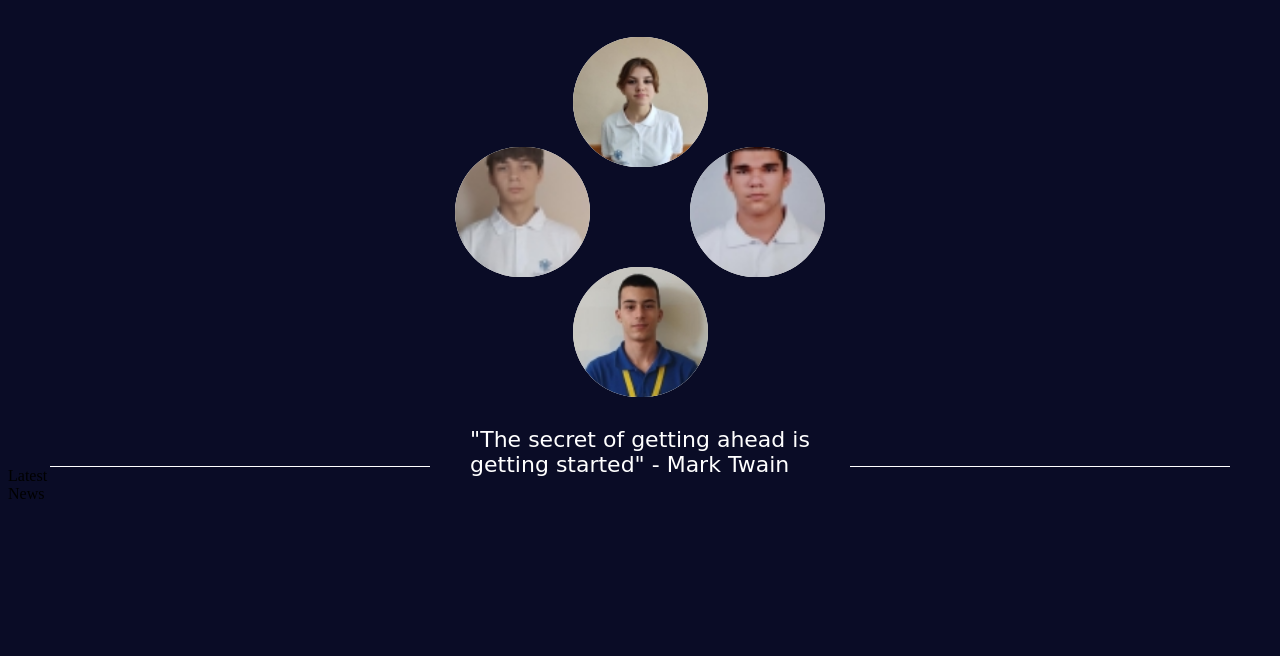
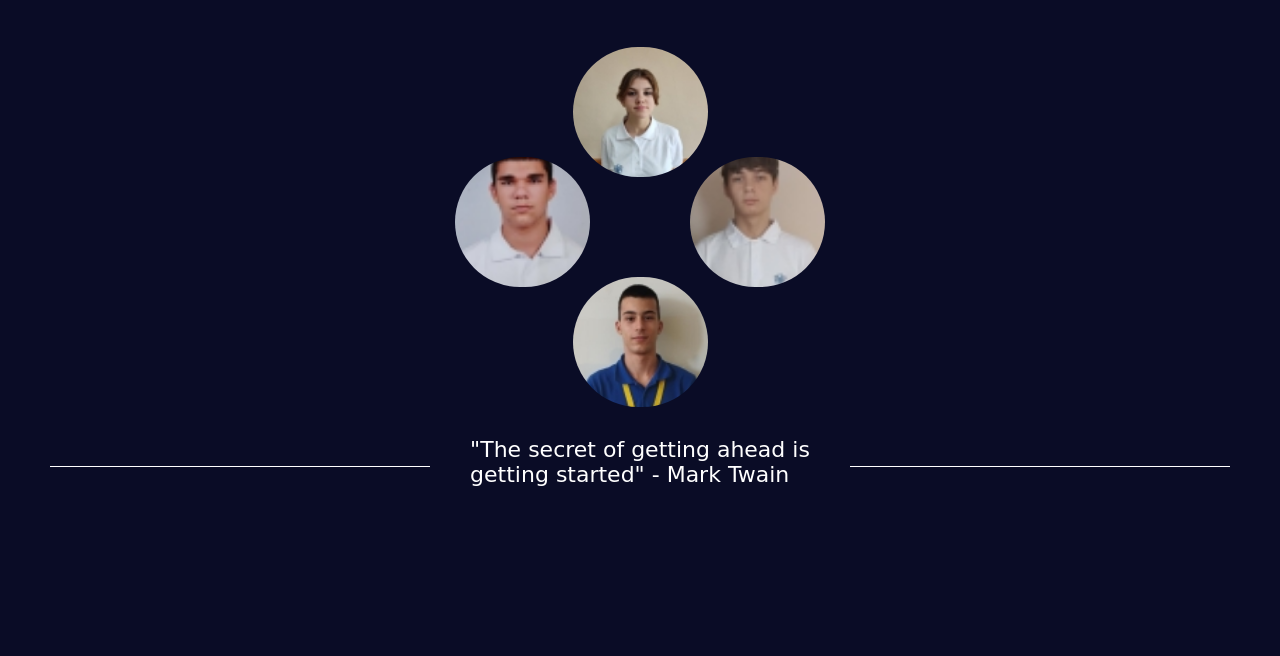
Before and after one commit to PKHristova22/shkembe-chorba, a plain HTML site: page AboutUs.html in a window 1280 px wide. Shown: the part 144-800 px from the top of the page. Drawn offline with Linux system fonts and the light colour scheme.

Commit message:
About us structure 2

```diff
--- a/AboutUs.html
+++ b/AboutUs.html
@@ -27,14 +27,14 @@
     </div>
     <div class="Infos">
     <div class="infos">
-        <div class="info1"><img src="./images/profilepicturev2.jpg" class="Perla"></div>
+        <div class="info1"></div>
     </div>
     <div class="infos2">
-        <div class="info3"><img class="simeon" src="./images/055b5652-706e-4f8e-87b2-a820b5a37480.jpg"> </div>
-        <div class="info4"><img src="./images/profilepicturev2 (1).jpg" class="rashkow"></div>
+        <div class="info3"> </div>
+        <div class="info4"></div>
     </div>
     <div class="infos3">
-        <div class="info2"><img src="./images/profilepicturev2 (2).jpg" class="nedko"></div>
+        <div class="info2"></div>
 </div>
     </div>
 
@@ -43,9 +43,5 @@
             getting started"
             -  Mark Twain
         </div>
-        <div class="latest-news">
-            <div class="latest">Latest</div>
-            <div class="news">News</div>
-        </div>
 </body>
 </html>
--- a/styles/AboutUs.css
+++ b/styles/AboutUs.css
@@ -51,14 +51,13 @@ body{
     gap: 400px;
 }
 .info1{
-    background-color: rgba(202, 203, 204, 1);
-    display: flex;
-    justify-content: center;
     width: 135px;
     height: 130px;
+    background-image: url("../images/profilepicturev2.jpg");
+    background-size: cover;
+    justify-content: center;
     border-radius: 200px;
     text-align: center;
-    color: white;
     transition: 0.2s;
 }
 .infos3{
@@ -71,8 +70,8 @@ body{
     margin-top: -10px;
 }
 .info2{
-    background-color: rgba(202, 203, 204, 1);
-    display: flex;
+   background-image: url("../images/profilepicturev2\ \(2\).jpg");
+    background-size:cover ;
     justify-content: center;
     width: 135px;
     height: 130px;
@@ -92,7 +91,8 @@ body{
     margin-top: -20px;
 }
 .info3{
-    background-color: rgba(202, 203, 204, 1);
+    background-image: url("../images/profilepicturev2\ \(1\).jpg");
+    background-size: cover;
     width: 135px;
     height: 130px;
     border-radius: 200px;
@@ -101,7 +101,8 @@ body{
     transition: 0.2s;
 }
 .info4{
-    background-color: rgba(202, 203, 204, 1);
+    background-image: url("../images/055b5652-706e-4f8e-87b2-a820b5a37480.jpg");
+    background-size: cover;
     width: 135px;
     height: 130px;
     border-radius: 200px;
@@ -142,64 +143,124 @@ body{
     top:610px;
     justify-content: center;
 }
-.simeon{
-    background-color: rgba(202, 203, 204, 1);
-    width: 135px;
-    height: 130px;
-    border-radius: 200px;
-    transition: 0.2s;
-}
-.rashkow{
-    background-color: rgba(202, 203, 204, 1);
-    width: 135px;
-    height: 130px;
-    border-radius: 200px;
-    transition: 0.2s;
-}
-.nedko{
-    background-color: rgba(202, 203, 204, 1);
-    width: 135px;
-    height: 130px;
-    border-radius: 200px;
-    transition: 0.2s;
-}
-.Perla{
-    background-color: rgba(202, 203, 204, 1);
-    width: 135px;
-    height: 130px;
-    border-radius: 200px;
-    transition: 0.2s;
-}
+
 
 .info1:hover{
-    width: 155px;
-    height: 150px;
-}
-.Perla:hover{
-    width: 155px;
-    height: 150px;
+    transform: scale(1.15);
+    box-shadow: 15px 10px 15px black;
+    -moz-box-shadow: inset 10px 10px 100px #000000;
+    -webkit-box-shadow: inset 10px 10px 100px #000000;
 }
 .info2:hover{
-    width: 155px;
-    height: 150px;
-}
-.nedko:hover{
-    width: 155px;
-    height: 150px;
+    transform: scale(1.15);
+    box-shadow: 15px 10px 15px black;
+    -moz-box-shadow: inset 10px 10px 100px #000000;
+    -webkit-box-shadow: inset 10px 10px 100px #000000;
 }
 .info3:hover{
-    width: 155px;
-    height: 150px;
-}
-.simeon:hover{
-    width: 155px;
-    height: 150px;
+    transform: scale(1.15);
+    box-shadow: 15px 10px 15px black;
+    -moz-box-shadow: inset 10px 10px 100px #000000;
+    -webkit-box-shadow: inset 10px 10px 100px #000000;
 }
 .info4:hover{
-    width: 155px;
-    height: 150px;
+    transform: scale(1.15);
+    box-shadow: 15px 10px 15px black;
+    -moz-box-shadow: inset 10px 10px 100px #000000;
+    -webkit-box-shadow: inset 10px 10px 100px #000000;
 }
-.rashkow:hover{
-    width: 155px;
-    height: 150px;
+.info1::before{
+    display: flex;
+    justify-content: center;
+    margin-top: 50px;
+    content:"Perla Hristova";
+    opacity: 0;
+    color: white;
 }
+.info1:hover:before{
+
+    opacity: 1;
+}
+.info1::after{
+    display: flex;
+    justify-content: center;
+
+    content:"Scrum";
+    opacity: 0;
+    color: white;
+}
+.info1:hover:after{
+
+    opacity: 1;
+}
+.info2::before{
+    display: flex;
+    justify-content: center;
+    margin-top: 50px;
+    content:"Nedqlko Libchev";
+    opacity: 0;
+    color: white;
+}
+.info2:hover:before{
+
+    opacity: 1;
+}
+.info2::after{
+    display: flex;
+    justify-content: center;
+
+    content:"Designer";
+    opacity: 0;
+    color: white;
+}
+.info2:hover:after{
+
+    opacity: 1;
+}
+.info3::before{
+    display: flex;
+    justify-content: center;
+    margin-top: 50px;
+    content:"Lychezar Rashkov";
+    opacity: 0;
+    color: white;
+}
+.info3:hover:before{
+
+    opacity: 1;
+}
+.info3::after{
+    display: flex;
+    justify-content: center;
+
+    content:"Font-End";
+    opacity: 0;
+    color: white;
+}
+.info3:hover:after{
+
+    opacity: 1;
+}
+.info4::before{
+    display: flex;
+    justify-content: center;
+    margin-top: 50px;
+    content:"Simeon Stefanov";
+    opacity: 0;
+    color: white;
+}
+.info4:hover:before{
+
+    opacity: 1;
+}
+.info4::after{
+    display: flex;
+    justify-content: center;
+
+    content:"Font-End";
+    opacity: 0;
+    color: white;
+}
+.info4:hover:after{
+    opacity: 1;
+}
--- a/styles/navbar.css
+++ b/styles/navbar.css
@@ -8,7 +8,7 @@
     top: 0%;
     margin-left: 0px;
     margin-right: 0px;
-    height: 5%;
+    height: 40px;
     width: 100%;
     align-items: center;
     z-index: 999;
```
Also changed, not shown: styles/home.css (+17 -0 lines).
